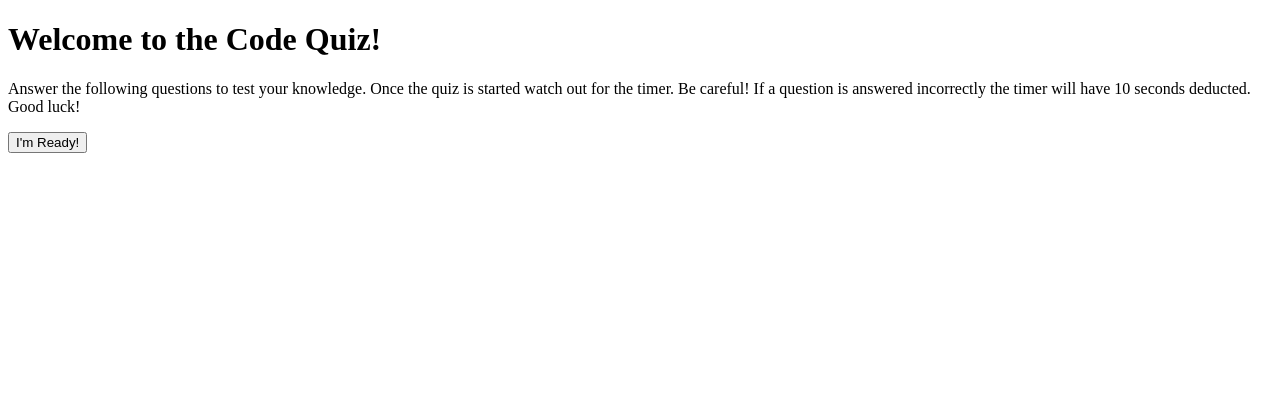
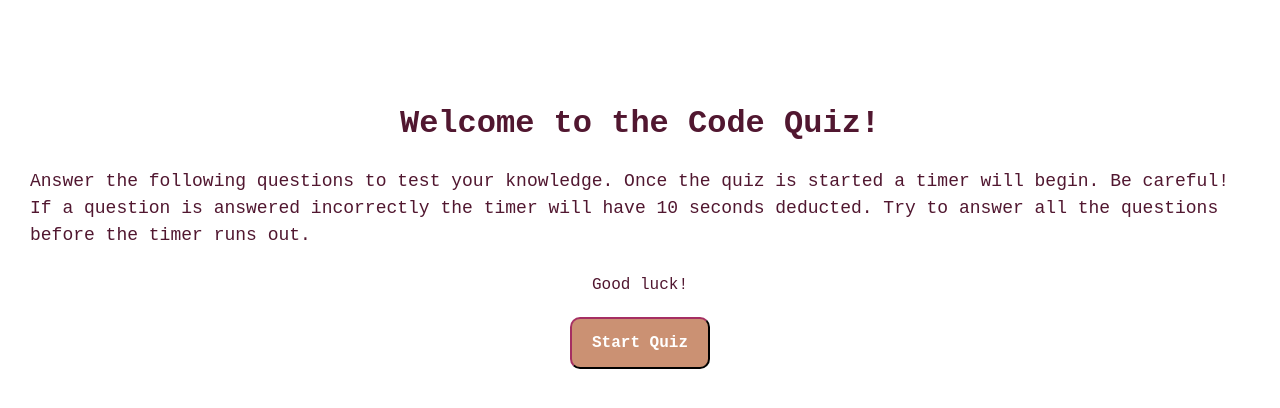
Before and after one commit to oceanlatte/code-quiz, a plain HTML site: page index.html in a window 1280 px wide. Drawn offline with Linux system fonts and the light colour scheme.

Commit message:
add basic styling

```diff
--- a/assets/css/style.css
+++ b/assets/css/style.css
@@ -0,0 +1,56 @@
+* {
+  margin: 0;
+  padding: 0;
+  box-sizing: border-box;
+}
+/* Color Palette
+dark purple: 320A28
+Tyrian Purple: 511730
+Brandy: 8E443D
+Antique Brass: CB9173
+Flax: E0D68A
+*/
+
+header {
+  background-color: blue;
+}
+
+body {
+  font-family:'Courier New', Courier, monospace;
+  color: #511730;
+}
+
+main {
+  height: 100%;
+  margin: 80px auto;
+  padding: 20px 10px;
+  display: flex;
+  flex-direction:column;
+  align-items: center;
+  justify-content: center;
+  line-height: 1.5;
+}
+
+main h1, p {
+  padding-bottom: 20px;
+}
+
+#description {
+  padding: 0 20px;
+  font-size: 18px;
+}
+
+.start-btn {
+  background-color: #CB9173;
+  padding: 15px 20px;
+  border-radius: 10px;
+  color: #FFFFFF;
+  font-size: 16px;
+  font-family:'Courier New', Courier, monospace;
+  font-weight: bold;
+  border-color: #511730;
+}
+
+.start-btn:hover {
+  background-color: #8E443D;
+}
--- a/index.html
+++ b/index.html
@@ -13,12 +13,14 @@
   </header>
   <main>
     <h1>Welcome to the Code Quiz!</h1>
+    <p id="description">
+      Answer the following questions to test your knowledge. Once the quiz is started a timer will begin. Be careful! If a question is answered incorrectly the timer will have 10 seconds deducted. Try to answer all the questions before the timer runs out.
+    </p>
+    <br/>
     <p>
-      Answer the following questions to test your knowledge. Once the quiz is started watch out for the timer. Be careful! If a question is answered incorrectly the timer will have 10 seconds deducted.
-      <br/>
       Good luck!
     </p>
-    <button>I'm Ready!</button>
+    <button class="start-btn">Start Quiz</button>
   </main>
 </body>
 </html>
```
